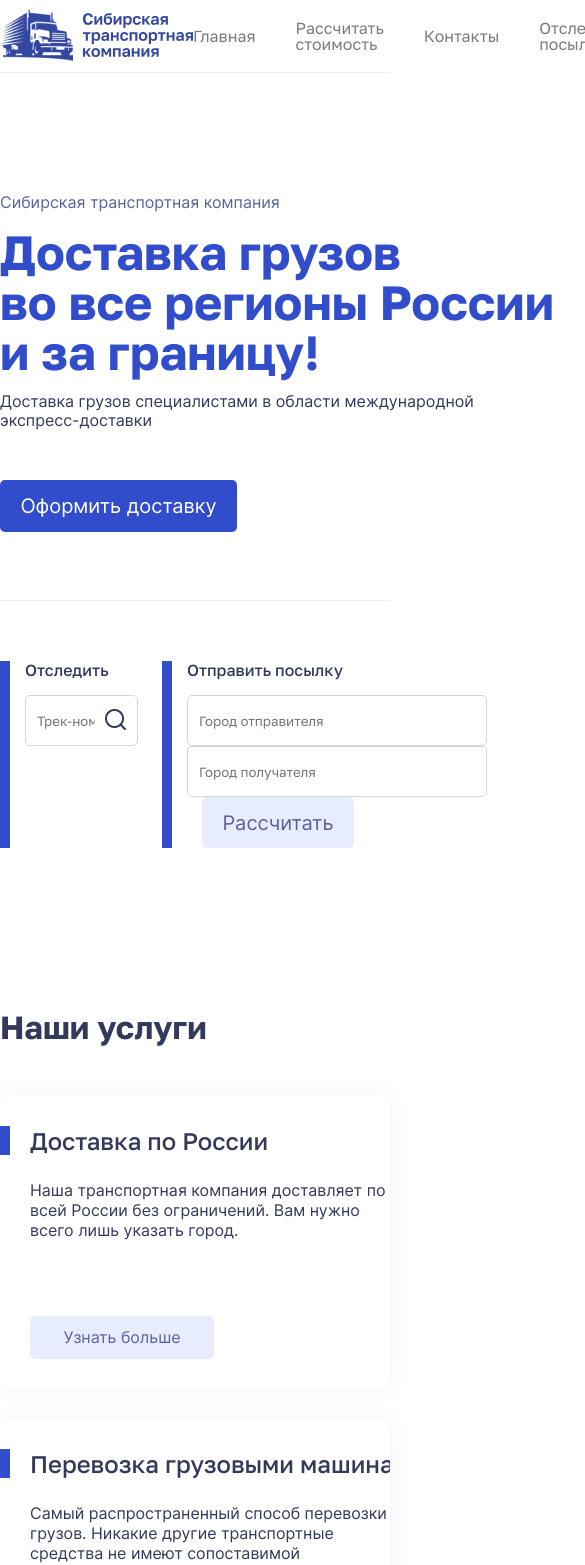
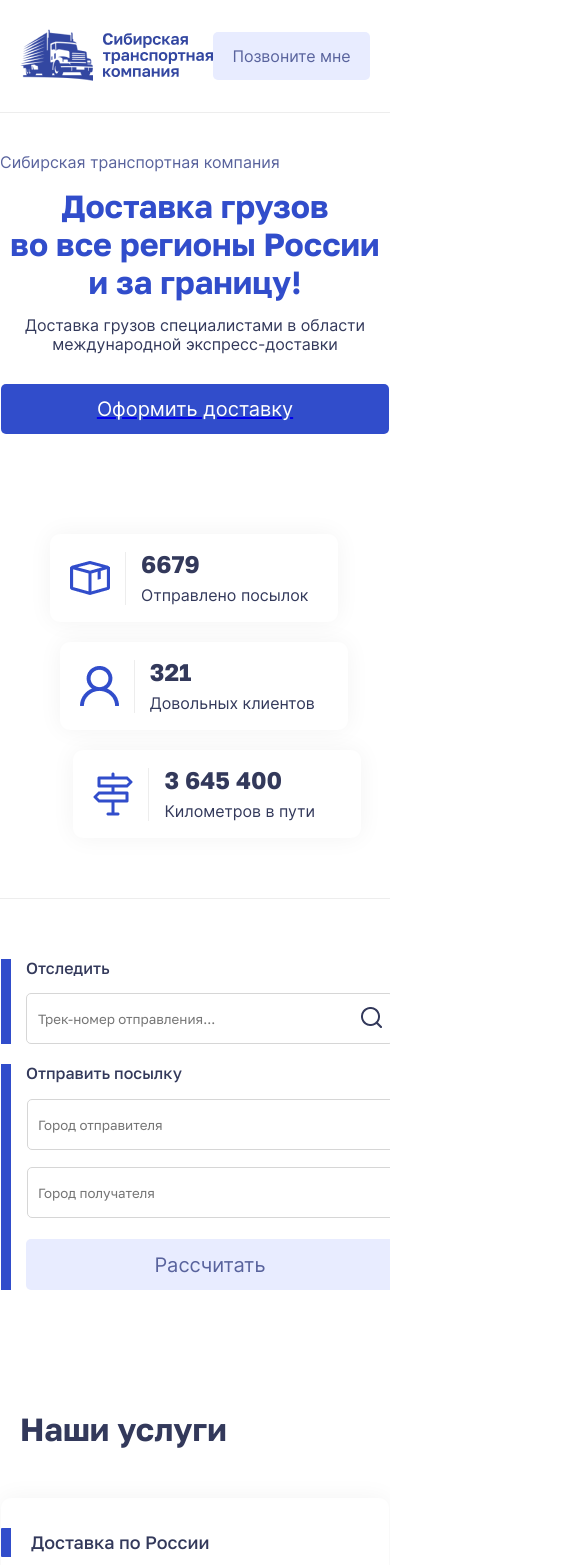
Before and after one commit to latttysh/shipping-company, a React (Create React App) app in the folder frontend/: page / in a window 390 px wide. Shown: the top 1565 px of the page, 585 px wide, since content can reach past the window. Built offline with nearby package versions, Linux system fonts and the light colour scheme.

Commit message:
adaptive main

```diff
--- a/frontend/package.json
+++ b/frontend/package.json
@@ -7,6 +7,7 @@
     "@testing-library/jest-dom": "^5.16.4",
     "@testing-library/react": "^13.3.0",
     "@testing-library/user-event": "^13.5.0",
+    "assert": "^2.0.0",
     "axios": "^0.27.2",
     "react": "^18.2.0",
     "react-dom": "^18.2.0",
@@ -17,6 +18,7 @@
     "react-scroll": "^1.8.7",
     "sass": "^1.52.3",
     "scss": "^0.2.4",
+    "stream-browserify": "^3.0.0",
     "web-vitals": "^2.1.4"
   },
   "scripts": {
--- a/frontend/src/components/Header/header.module.scss
+++ b/frontend/src/components/Header/header.module.scss
@@ -44,3 +44,19 @@
     font-family: 'Inter';
   }
 }
+
+@media (max-width: 428px) {
+  .container {
+    width: 100%;
+    padding: 20px;
+  }
+  .header {
+    .menu {
+      display: none;
+    }
+    .header__button {
+      width: 163px;
+      height: 48px;
+    }
+  }
+}
--- a/frontend/src/components/ServiceBlock/serviceblock.module.scss
+++ b/frontend/src/components/ServiceBlock/serviceblock.module.scss
@@ -46,3 +46,24 @@
     cursor: pointer;
   }
 }
+
+@media (max-width: 428px) {
+  .serviceblock {
+    width: 388px;
+    height: 226px;
+    .title {
+      font-size: 18px;
+      margin-bottom: 15px;
+    }
+    .description {
+      width: 240px;
+      font-size: 12px;
+    }
+    .button {
+      bottom: 20px;
+    }
+    img {
+      margin-top: 40px !important;
+    }
+  }
+}
--- a/frontend/src/pages/Main/index.jsx
+++ b/frontend/src/pages/Main/index.jsx
@@ -1,11 +1,10 @@
-import React from "react";
-import styles from "./main.module.scss";
-import ServiceBlock from "../../components/ServiceBlock";
-import { Link } from "react-router-dom";
+import React from 'react';
+import styles from './main.module.scss';
+import ServiceBlock from '../../components/ServiceBlock';
+import { Link } from 'react-router-dom';
 
 function Main() {
-  const [value, setValue] = React.useState("");
-
+  const [value, setValue] = React.useState('');
   const onChangeTrack = (event) => {
     setValue(event.target.value);
   };
@@ -13,19 +12,16 @@ function Main() {
     <div className={styles.container}>
       <div className={styles.hero}>
         <div className={styles.hero__info}>
-          <div className={styles.hero__uptitle}>
-            Сибирская транспортная компания
-          </div>
+          <div className={styles.hero__uptitle}>Сибирская транспортная компания</div>
           <div className={styles.hero__title}>
             Доставка грузов <br />
             во все регионы России и за границу!
           </div>
           <div className={styles.hero__description}>
-            Доставка грузов специалистами в области международной
-            экспресс-доставки
+            Доставка грузов специалистами в области международной экспресс-доставки
           </div>
-          <Link to={"/calculate"}>
-          <button className={styles.hero__button}>Оформить доставку</button>
+          <Link to={'/calculate'}>
+            <button className={styles.hero__button}>Оформить доставку</button>
           </Link>
         </div>
         <div className={styles.hero__advantages}>
@@ -38,19 +34,15 @@ function Main() {
                 <div className={styles.info__text}>Отправлено посылок</div>
               </div>
             </div>
-            <div className={styles.hero__item} style={{ marginLeft: "5vw" }}>
+            <div className={styles.hero__item} style={{ marginLeft: '5vw' }}>
               <img className={styles.item__img} src="./img/human.png" alt="" />
               <div className={styles.hero__item__info}>
                 <div className={styles.info__counter}>321</div>
                 <div className={styles.info__text}>Довольных клиентов</div>
               </div>
             </div>
-            <div className={styles.hero__item} style={{ marginLeft: "12vw" }}>
-              <img
-                className={styles.item__img}
-                src="./img/indicator.png"
-                alt=""
-              />
+            <div className={styles.hero__item} style={{ marginLeft: '12vw' }}>
+              <img className={styles.item__img} src="./img/indicator.png" alt="" />
               <div className={styles.hero__item__info}>
                 <div className={styles.info__counter}>3 645 400</div>
                 <div className={styles.info__text}>Километров в пути</div>
@@ -63,12 +55,8 @@ function Main() {
         <div className={styles.search__block}>
           <div className={styles.search__title}>Отследить</div>
           <div className={styles.search}>
-            <input
-              onChange={onChangeTrack}
-              placeholder="Трек-номер отправления..."
-              type="text"
-            />
-            <Link to={"/check"} state={{ track: value }}>
+            <input onChange={onChangeTrack} placeholder="Трек-номер отправления..." type="text" />
+            <Link to={'/check'} state={{ track: value }}>
               <img src="./img/search.png" alt="" />
             </Link>
           </div>
@@ -81,8 +69,8 @@ function Main() {
           <div className={styles.calculate__reciever}>
             <input placeholder="Город получателя" type="text" />
           </div>
-          <Link to={"/calculate"}>
-          <button className={styles.calculate__btn}>Рассчитать</button>
+          <Link to={'/calculate'}>
+            <button className={styles.calculate__btn}>Рассчитать</button>
           </Link>
         </div>
       </div>
@@ -92,43 +80,43 @@ function Main() {
         <div className={styles.service__blocks}>
           <ServiceBlock
             text={`Наша транспортная компания доставляет по всей России без ограничений. Вам нужно всего лишь указать город.`}
-            title={"Доставка по России"}
-            img={"rocket"}
-            width={"35%"}
+            title={'Доставка по России'}
+            img={'rocket'}
+            width={'35%'}
           />
           <ServiceBlock
             text={`Самый распространенный способ перевозки грузов. Никакие другие транспортные средства не имеют сопоставимой инфраструктуры`}
-            title={"Перевозка грузовыми машинами"}
-            img={"car"}
-            width={"35%"}
-            marginTop={"-30px"}
+            title={'Перевозка грузовыми машинами'}
+            img={'car'}
+            width={'35%'}
+            marginTop={'-30px'}
           />
           <ServiceBlock
             text={`Вам нужно отправить посылку в другую страну? Без проблем. Укажите точный адрес и мы с вами свяжемся.`}
-            title={"Международная доставка"}
-            img={"planet"}
-            width={"45%"}
-            marginTop={"-30px"}
+            title={'Международная доставка'}
+            img={'planet'}
+            width={'45%'}
+            marginTop={'-30px'}
           />
           <ServiceBlock
             text={`Железнодорожный транспорт отличается высокой грузоподъемностью и скоростью доставки`}
-            title={"Перевозка контейнером"}
-            img={"container"}
-            width={"30%"}
-            marginTop={"-30px"}
+            title={'Перевозка контейнером'}
+            img={'container'}
+            width={'30%'}
+            marginTop={'-30px'}
           />
           <ServiceBlock
             text={`В нашем штате работает более 400 курьеров по всему миру. Ваша посылка дойдёт прям до двери.`}
-            title={"Курьерская доставка"}
-            img={"handes"}
-            width={"40%"}
-            marginTop={"20px"}
+            title={'Курьерская доставка'}
+            img={'handes'}
+            width={'40%'}
+            marginTop={'20px'}
           />
           <ServiceBlock
             text={`Надежные и прочные универсальные тары могут транспортироваться службами разных стран.`}
-            title={"Перевозка грузовым поездом"}
-            img={"rocket"}
-            width={"35%"}
+            title={'Перевозка грузовым поездом'}
+            img={'rocket'}
+            width={'35%'}
           />
         </div>
       </div>
@@ -175,12 +163,12 @@ function Main() {
         </div>
       </div>
 
-      <div className={styles.safe}>
+      {/* <div className={styles.safe}>
         <div className={styles.safe__title}>Безопасная сделка</div>
         <div className={styles.safe__subtitle}>
-          Для новых пользователей у нас есть услуга "Безопасная сделка".
-          Сибирская транспортная компания выступает в роли третьего
-          лица(посредника) в сделке между покупателем и продавцом.
+          Для новых пользователей у нас есть услуга "Безопасная сделка". Сибирская транспортная
+          компания выступает в роли третьего лица(посредника) в сделке между покупателем и
+          продавцом.
         </div>
 
         <div className={styles.safe_levels}>
@@ -188,67 +176,64 @@ function Main() {
             <div className={styles.level__title}>Договоренность участников</div>
             <div className={styles.counter}>1</div>
             <div className={styles.level__description}>
-              После того, как покупатель и продавец обсудили условия сделки,
-              продавец вызывает курьера нашей компании.
+              После того, как покупатель и продавец обсудили условия сделки, продавец вызывает
+              курьера нашей компании.
             </div>
           </div>
           <div className={styles.level}>
             <div className={styles.level__title}>Договор и проверка</div>
             <div className={styles.counter}>2</div>
             <div className={styles.level__description}>
-              Курьер составляет договор с описанием товара, проверяет его на
-              наличие скрытых дефектов и повреждений.
+              Курьер составляет договор с описанием товара, проверяет его на наличие скрытых
+              дефектов и повреждений.
             </div>
           </div>
           <div className={styles.level}>
             <div className={styles.level__title}>Трек-номер</div>
             <div className={styles.counter}>3</div>
             <div className={styles.level__description}>
-              После заключения договора с отправителем о предоставлении услуг
-              нашей компании, курьер забирает посылку у отправителя, присваивая
-              ей в системе трек-номер для отслеживания
+              После заключения договора с отправителем о предоставлении услуг нашей компании, курьер
+              забирает посылку у отправителя, присваивая ей в системе трек-номер для отслеживания
             </div>
           </div>
           <div className={styles.level}>
             <div className={styles.level__title}>Безопасная оплата</div>
             <div className={styles.counter}>4</div>
             <div className={styles.level__description}>
-              Покупателю необходимо связаться с оператором в чате для получения
-              реквизитов оплаты услуги "Безопасной сделки". Денежные средства
-              зарезервируются на счету компании до тех пор, пока получатель не
-              подтвердит получение им товара.
+              Покупателю необходимо связаться с оператором в чате для получения реквизитов оплаты
+              услуги "Безопасной сделки". Денежные средства зарезервируются на счету компании до тех
+              пор, пока получатель не подтвердит получение им товара.
             </div>
           </div>
           <div className={styles.level}>
             <div className={styles.level__title}>Осмотр посылки</div>
             <div className={styles.counter}>5</div>
             <div className={styles.level__description}>
-              После доставки курьером посылки получателю, получатель имеет право
-              осмотра и проверки посылки в течение 1 часа.
+              После доставки курьером посылки получателю, получатель имеет право осмотра и проверки
+              посылки в течение 1 часа.
             </div>
           </div>
           <div className={styles.level}>
             <div className={styles.level__title}>Возврат средств</div>
             <div className={styles.counter}>6</div>
             <div className={styles.level__description}>
-              При положительном результате осмотра курьер отмечает в системе
-              доставку груза и система автоматически переводит денежные средства
-              отправителю. При отрицательном результате осмотра, т.е. если
-              получатель отказывается от забора посылки, составляется акт
-              возврата денежных средств получателю и система делает
-              автоматический возврат денежных средств в течение 10 минут.
+              При положительном результате осмотра курьер отмечает в системе доставку груза и
+              система автоматически переводит денежные средства отправителю. При отрицательном
+              результате осмотра, т.е. если получатель отказывается от забора посылки, составляется
+              акт возврата денежных средств получателю и система делает автоматический возврат
+              денежных средств в течение 10 минут.
             </div>
           </div>
           <div className={styles.level}>
             <div className={styles.level__title}>Возврат посылки</div>
             <div className={styles.counter}>7</div>
             <div className={styles.level__description}>
-              Посылка возвращается назад отправителю, сумма доставки, оплаченной
-              отправителем, возврату не подлежит.
+              Посылка возвращается назад отправителю, сумма доставки, оплаченной отправителем,
+              возврату не подлежит.
             </div>
           </div>
         </div>
-      </div>
+      </div> */}
     </div>
   );
 }
--- a/frontend/src/pages/Main/main.module.scss
+++ b/frontend/src/pages/Main/main.module.scss
@@ -129,6 +129,7 @@
       }
     }
   }
+
   .calculate__block {
     display: flex;
     border-left: 10px solid #314dcb;
@@ -257,6 +258,126 @@
   }
 }
 
+@media (max-width: 428px) {
+  .container {
+    padding-top: 40px;
+    width: 100%;
+    margin: 0 auto;
+    overflow: hidden;
+    .hero {
+      display: flex;
+      flex-direction: column;
+      .hero__title {
+        font-size: 32px;
+        line-height: 38px;
+        width: 388px;
+        margin: 0 auto;
+        text-align: center;
+        margin-bottom: 15px;
+      }
+      .hero__description {
+        font-size: 16px;
+        text-align: center;
+        width: 388px;
+        margin: 0 auto;
+        margin-bottom: 30px;
+      }
+      .hero__button {
+        width: 388px;
+        height: 50px;
+        display: block;
+        margin: 0 auto;
+      }
+    }
+    .hero__advantages {
+      width: 388px;
+      padding-bottom: 60px;
+      .hero__bg {
+        display: none; // FIX FIX FIX
+      }
+      .hero__items {
+        align-items: center;
+        // padding: 0 40px;
+      }
+    }
+    .inputs__block {
+      flex-direction: column;
+      width: 388px;
+      margin: 0 auto;
+      margin-bottom: 120px;
+
+      .search__block {
+        margin-bottom: 20px;
+        .search {
+          width: 368px;
+          height: 51px;
+          input {
+            width: 358px;
+          }
+          img {
+            margin-left: 100px;
+          }
+        }
+      }
+      .calculate__block {
+        display: block;
+        .calculate__sender {
+          display: block;
+          border: none;
+          margin-bottom: 15px;
+          input {
+            border: 1px solid #d6d6d6;
+            width: 368px;
+            height: 51px;
+            padding: 10px;
+            outline: none;
+            border-radius: 5px;
+          }
+        }
+        .calculate__reciever {
+          display: block;
+          border: none;
+          margin-bottom: 20px;
+          input {
+            border: 1px solid #d6d6d6;
+            width: 368px;
+            height: 51px;
+            padding: 10px;
+            outline: none;
+            border-radius: 5px;
+          }
+        }
+        .calculate__btn {
+          margin-left: 0;
+          width: 368px;
+          height: 51px;
+        }
+      }
+    }
+    .service {
+      .service__title {
+        margin-left: 20px;
+      }
+      .service__blocks {
+        width: 388px;
+        margin: 0 auto;
+      }
+    }
+    .advantages {
+      width: 388px;
+      margin: 0 auto;
+      .advantages__block {
+        display: block;
+        .advantages__item {
+          width: 388px;
+          height: 300px;
+          margin-bottom: 20px;
+        }
+      }
+    }
+  }
+}
+
 .safe {
   margin-bottom: 160px;
   .safe__title {
```
Also changed, not shown: 1 other file (tests, documents, lock files or other folders).
